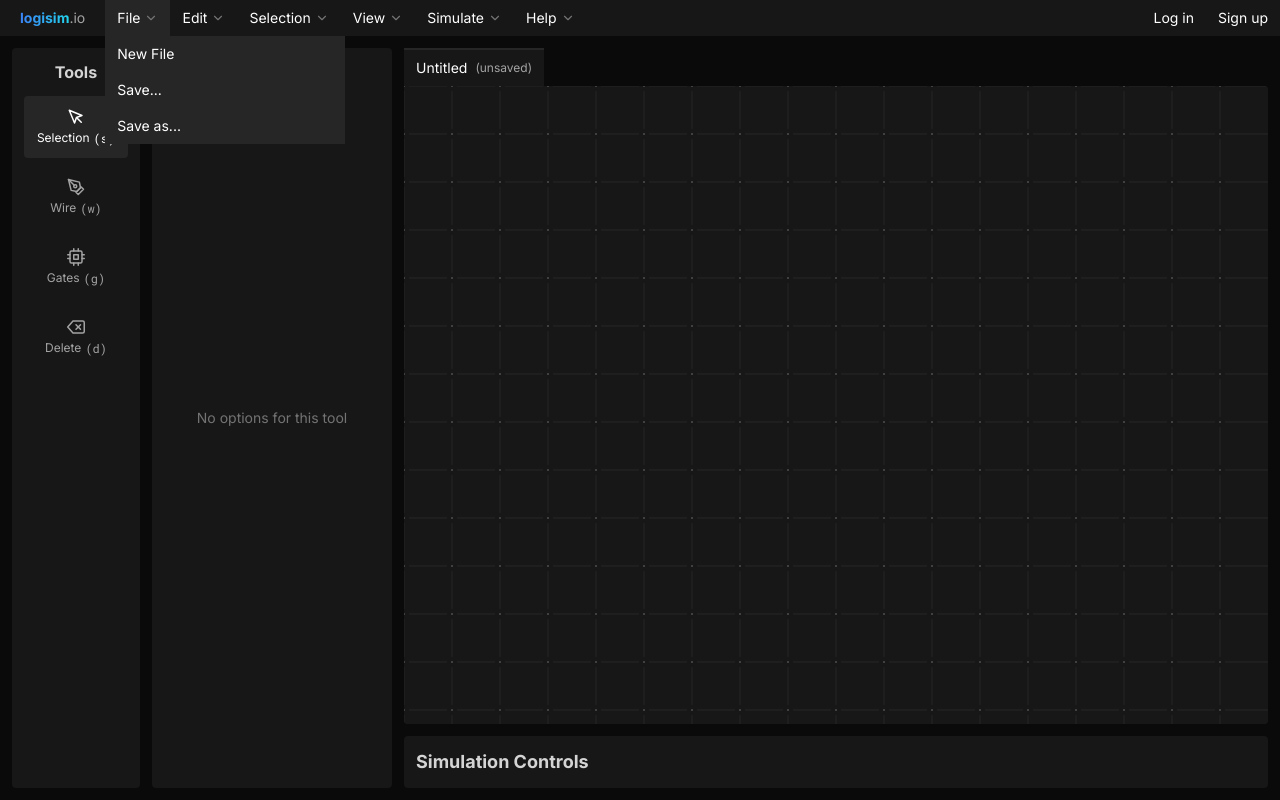
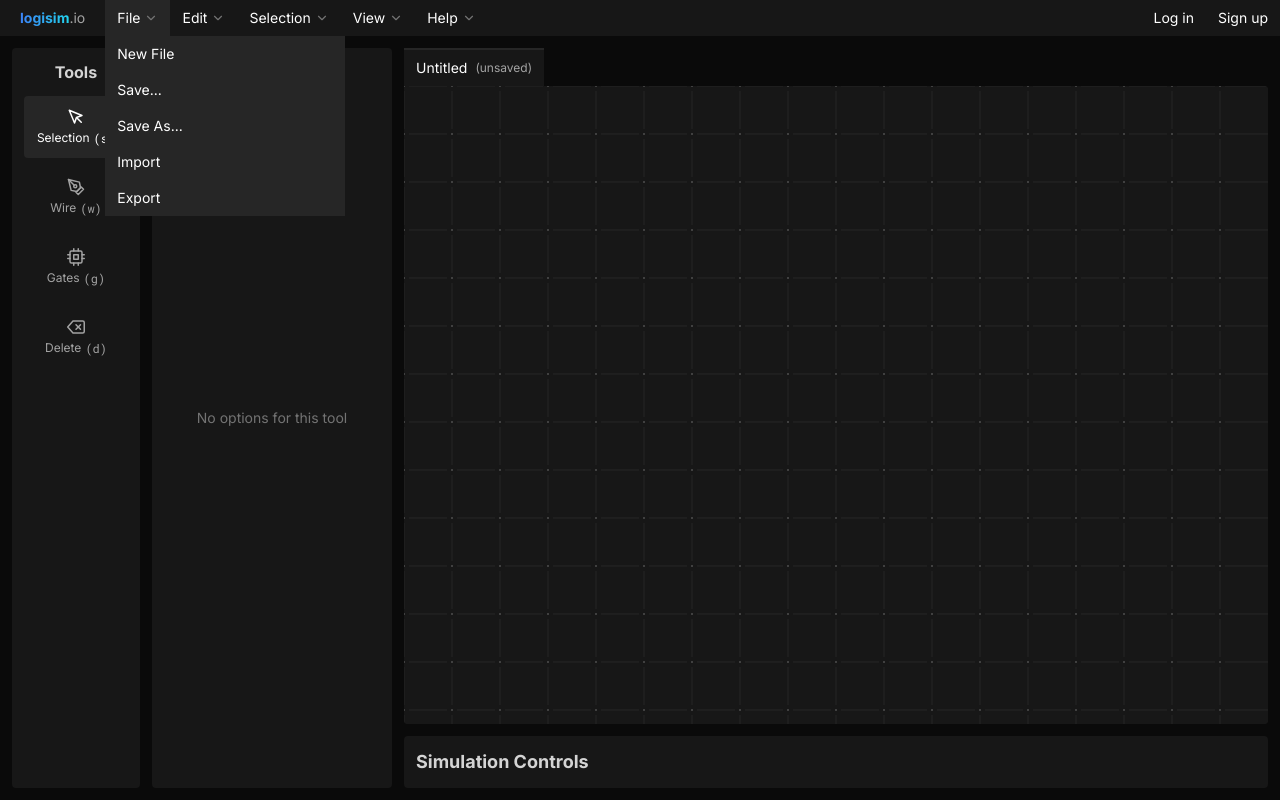
Before and after one commit to logisim-io/website, a Next.js app: page / in a window 1280 px wide. Both pictures are taken after a click on the button "File". Built offline with nearby package versions, Linux system fonts and the light colour scheme.

Commit message:
Add import/export to file options

```diff
--- a/src/components/layout/MenuBar.js
+++ b/src/components/layout/MenuBar.js
@@ -54,7 +54,13 @@ export default function MenuBar({ files: { dispatch: filesDispatch } }) {
                             <button type="button" className="px-3 py-2 hover:bg-neutral-700 w-full text-left">Save...</button>
                         </li>
                         <li>
-                            <button type="button" className="px-3 py-2 hover:bg-neutral-700 w-full text-left">Save as...</button>
+                            <button type="button" className="px-3 py-2 hover:bg-neutral-700 w-full text-left">Save As...</button>
+                        </li>
+                        <li>
+                            <button type="button" className="px-3 py-2 hover:bg-neutral-700 w-full text-left">Import</button>
+                        </li>
+                        <li>
+                            <button type="button" className="px-3 py-2 hover:bg-neutral-700 w-full text-left">Export</button>
                         </li>
                     </ul>
                 </div>
@@ -111,22 +117,6 @@ export default function MenuBar({ files: { dispatch: filesDispatch } }) {
                 </div>
             </li>
             <li>
-                <div className="relative" data-dropdown="simulate">
-                    <button type="button" className={`flex items-center gap-1 px-3 py-2  ${currentDropdown === 'simulate' ? 'bg-neutral-800' : 'hover:bg-neutral-800'}`} onClick={() => setCurrentDropdown(currentDropdown === 'simulate' ? null : 'simulate')} onMouseOver={() => currentDropdown && setCurrentDropdown('simulate')}>
-                        <span>Simulate</span>
-                        <ChevronDownIcon width="14" height="14" className="text-neutral-500" />
-                    </button>
-                    <ul className={`list-none absolute z-10 flex flex-col min-w-full w-[240px] top-full left-0 bg-neutral-800 ${currentDropdown === 'simulate' ? 'block' : 'hidden'}`}>
-                        <li>
-                            <button type="button" className="px-3 py-2 hover:bg-neutral-700 w-full text-left">Start</button>
-                        </li>
-                        <li>
-                            <button type="button" className="px-3 py-2 text-neutral-500 cursor-not-allowed w-full text-left">Stop</button>
-                        </li>
-                    </ul>
-                </div>
-            </li>
-            <li>
                 <div className="relative" data-dropdown="help">
                     <button type="button" className={`flex items-center gap-1 px-3 py-2  ${currentDropdown === 'help' ? 'bg-neutral-800' : 'hover:bg-neutral-800'}`} onClick={() => setCurrentDropdown(currentDropdown === 'help' ? null : 'help')} onMouseOver={() => currentDropdown && setCurrentDropdown('help')}>
                         <span>Help</span>
```
